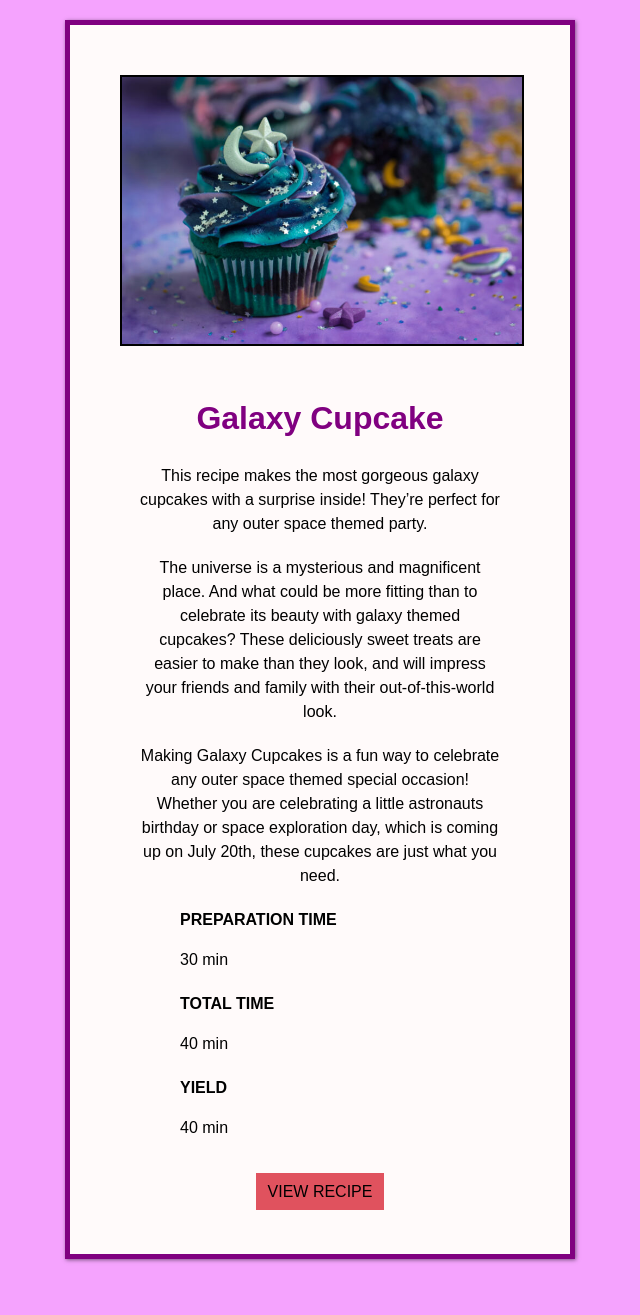
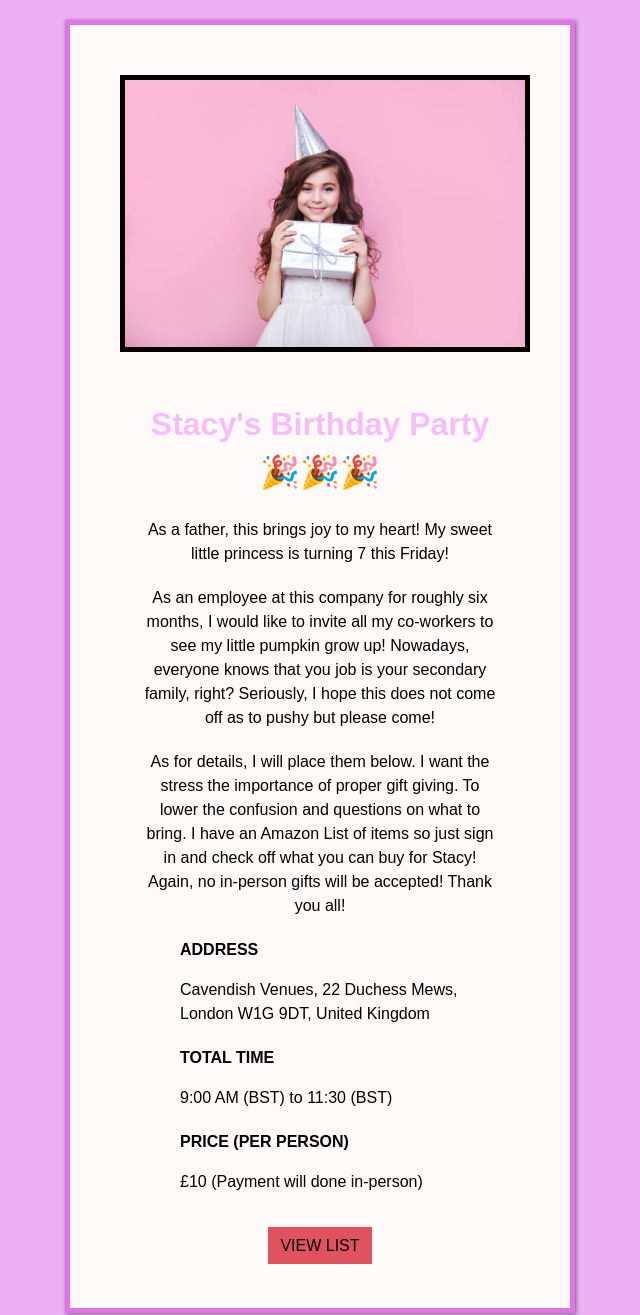
Before and after one commit to Malik-Girondin/birthday_card, a plain HTML site: page index.html in a window 1280 px wide. Shown: the top 1315 px of the page, without its empty margins (320-960 px from the left). Before the commit the page ends 1279 px from the top, so only its background shows below. Drawn offline with Linux system fonts and the light colour scheme.

Commit message:
Edited the files to make it birtday-themed

```diff
--- a/index.css
+++ b/index.css
@@ -8,13 +8,13 @@
 
 body {
     font-family: Arial, Helvetica, sans-serif;
-    background-color: #f5a3fe;
+    background-color: #ecb0f3;
     text-align: center;
 }
 
 img {
     width: 400px;
-    border: 2px solid black;
+    border: 5px solid black;
 }
 
 ul {
@@ -23,7 +23,7 @@ ul {
 }
 
 h1 {
-    color: purple;
+    color: rgb(248, 189, 248);
     text-align: center;
 }
 
@@ -52,7 +52,7 @@ p {
 }
 
 .recipe-card.feature {
-    border: 5px solid purple;
+    border: 5px solid rgb(227, 116, 227);
 }
 
 ul li h2 {
--- a/index.html
+++ b/index.html
@@ -3,39 +3,39 @@
  <head>
     <meta charset="UTF-8" />
     <meta name="viewport" content="width=device-width, initial-scale=1.0" />
-    <title>Recipe Card</title>
+    <title>My Daughter's Birthday</title>
     <link rel="stylesheet" href="index.css" />
  </head>
  <body>
     <div class="container" id="container">
         <div class="recipe-card feature">
             <img
-            src="cupcake.jpg"
-            alt="Galaxy Cupcake - Photo by Elizabeth Lampaman on Frugal Mom Eh!"
+            src="stacy.jpg"
+            alt="Cute Girl with Gift Box - Photo by helenaak on istockphoto.com"
             />
             <div class="recipe-content">
-                <h1>Galaxy Cupcake</h1>
-                <p>This recipe makes the most gorgeous galaxy cupcakes with a surprise inside! They’re perfect for any outer space themed party.</p>
-                <p>The universe is a mysterious and magnificent place. And what could be more fitting than to celebrate its beauty with galaxy themed cupcakes? These deliciously sweet treats are easier to make than they look, and will impress your friends and family with their out-of-this-world look.</p>
-                <p>Making Galaxy Cupcakes is a fun way to celebrate any outer space themed special occasion! Whether you are celebrating a little astronauts birthday or space exploration day, which is coming up on July 20th, these cupcakes are just what you need.</p>
+                <h1>Stacy's Birthday Party🎉🎉🎉</h1>
+                <p>As a father, this brings joy to my heart! My sweet little princess is turning 7 this Friday!</p>
+                <p>As an employee at this company for roughly six months, I would like to invite all my co-workers to see my little pumpkin grow up! Nowadays, everyone knows that you job is your secondary family, right? Seriously, I hope this does not come off as to pushy but please come!</p>
+                <p>As for details, I will place them below. I want the stress the importance of proper gift giving. To lower the confusion and questions on what to bring. I have an Amazon List of items so just sign in and check off what you can buy for Stacy! Again, no in-person gifts will be accepted! Thank you all! </p>
                 <section class="recipe-info">
                     <ul>
                         <li class="recipe-prep-time">
-                            <h2>Preparation Time</h2>
-                            <p>30 min</p>
+                            <h2>Address</h2>
+                            <p>Cavendish Venues, 22 Duchess Mews, London W1G 9DT, United Kingdom</p>
                         </li>
                         <li>
                             <h2>Total Time</h2>
-                            <p>40 min</p>
+                            <p>9:00 AM (BST) to 11:30 (BST)</p>
                         </li>
                         <li>
-                            <h2>Yield</h2>
-                            <p>40 min</p>
+                            <h2>Price (per person)</h2>
+                            <p>£10 (Payment will done in-person)</p>
                         </li>
                     </ul>
                 </section>
             </div>
-            <a href="https://www.frugalmomeh.com/galaxy-cupcakes.html">View recipe</a>
+            <a href="https://stacywishlist.netlify.app/">View List</a>
         </div>
   </div>
  </body>
```
